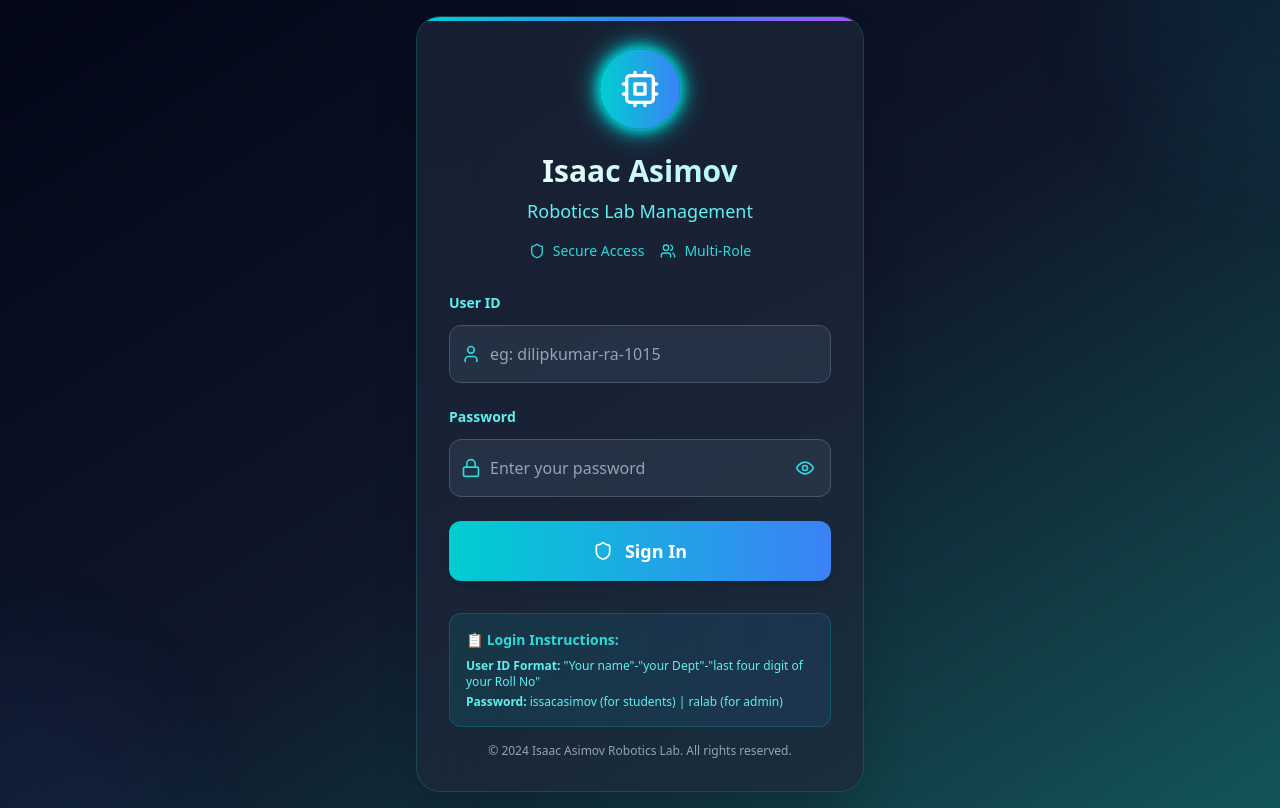
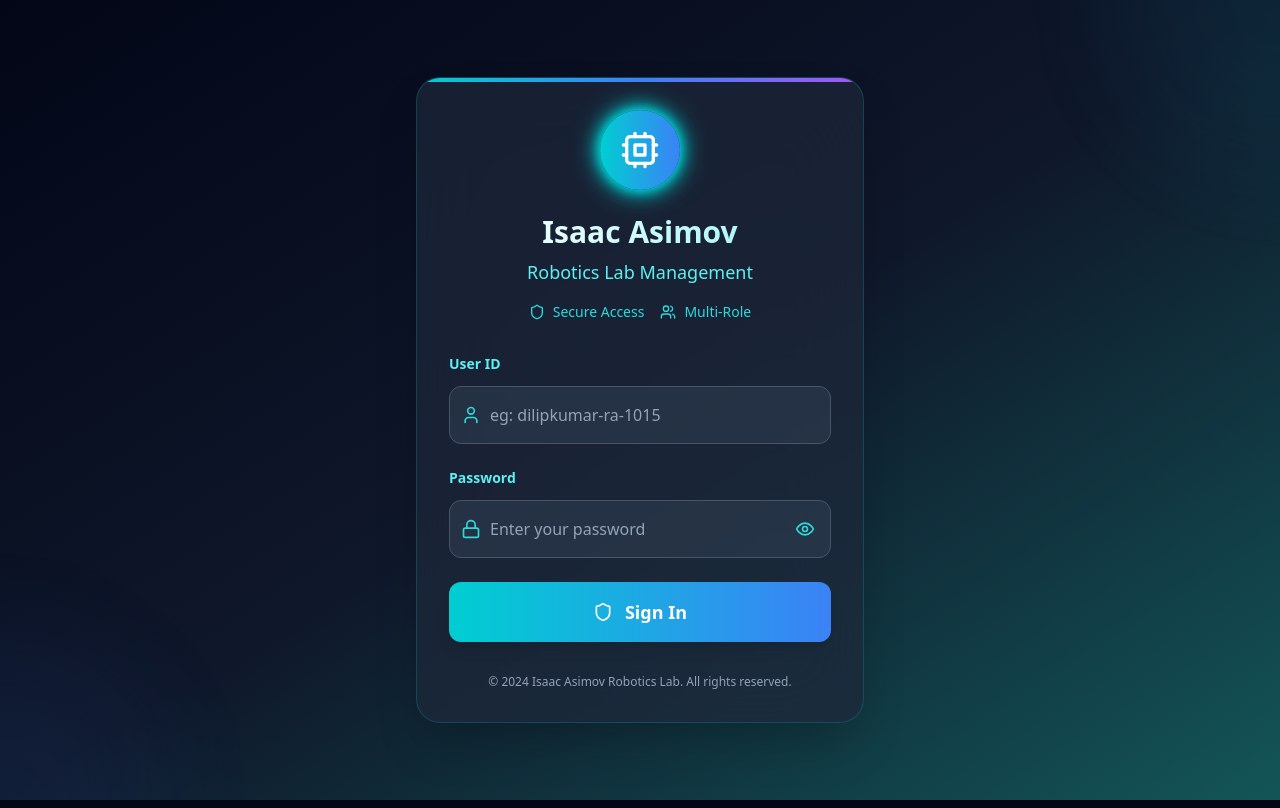
Before and after one commit to saimadan60-web/asimov, a React (Vite) app: page / in a window 1280 px wide. Built offline with nearby package versions, Linux system fonts and the light colour scheme.

Commit message:
instructons removed

```diff
--- a/src/components/LoginForm.tsx
+++ b/src/components/LoginForm.tsx
@@ -181,13 +181,7 @@ const LoginForm: React.FC = () => {
             transition={{ delay: 0.6, duration: 0.5 }}
             className="mt-8 space-y-4"
           >
-            <div className="bg-gradient-to-r from-peacock-500/10 to-blue-500/10 rounded-xl border border-peacock-500/20 p-4">
-              <h4 className="text-peacock-400 font-semibold mb-2 text-sm">📋 Login Instructions:</h4>
-              <div className="text-xs text-peacock-300 space-y-1">
-                <p><strong>User ID Format:</strong> "Your name"-"your Dept"-"last four digit of your Roll No"</p>
-                <p><strong>Password:</strong> issacasimov (for students) | ralab (for admin)</p>
-              </div>
-            </div>
+
 
             <div className="text-center text-xs text-dark-400">
               <p>© 2024 Isaac Asimov Robotics Lab. All rights reserved.</p>
```
